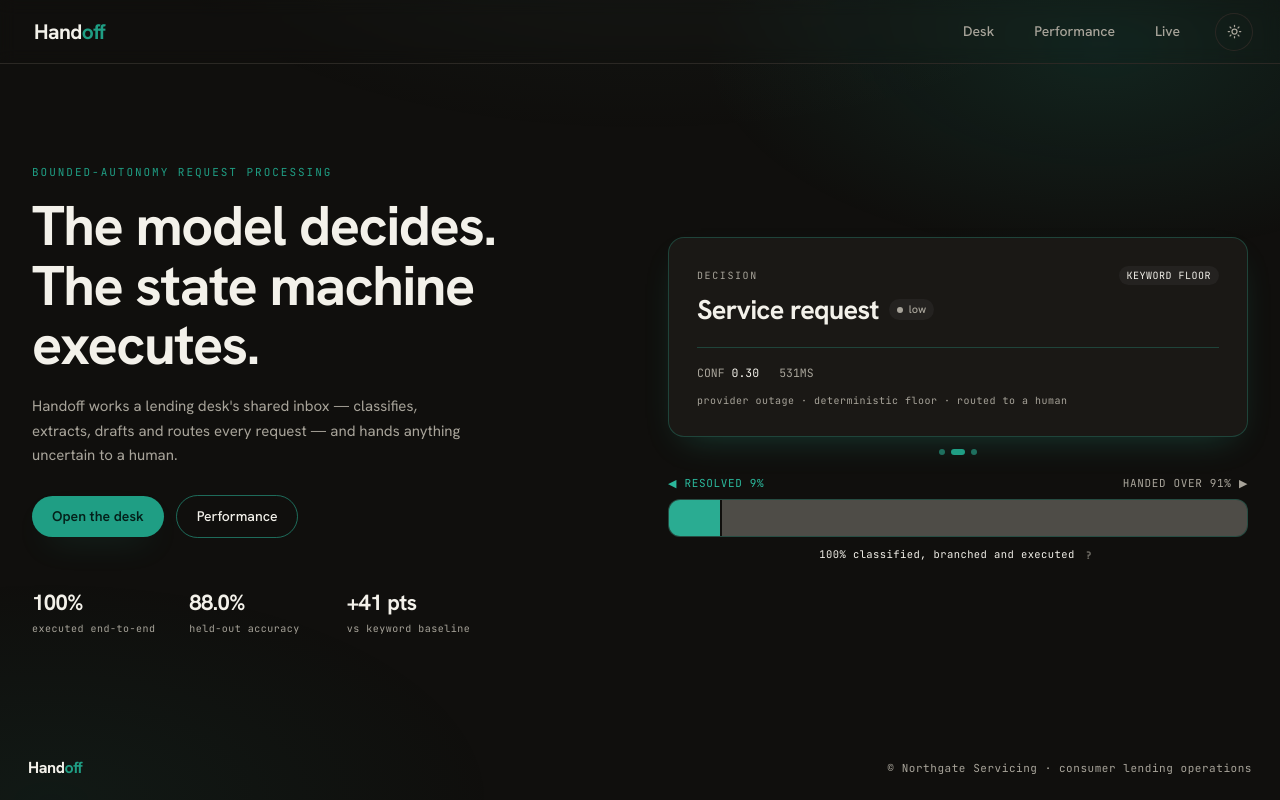
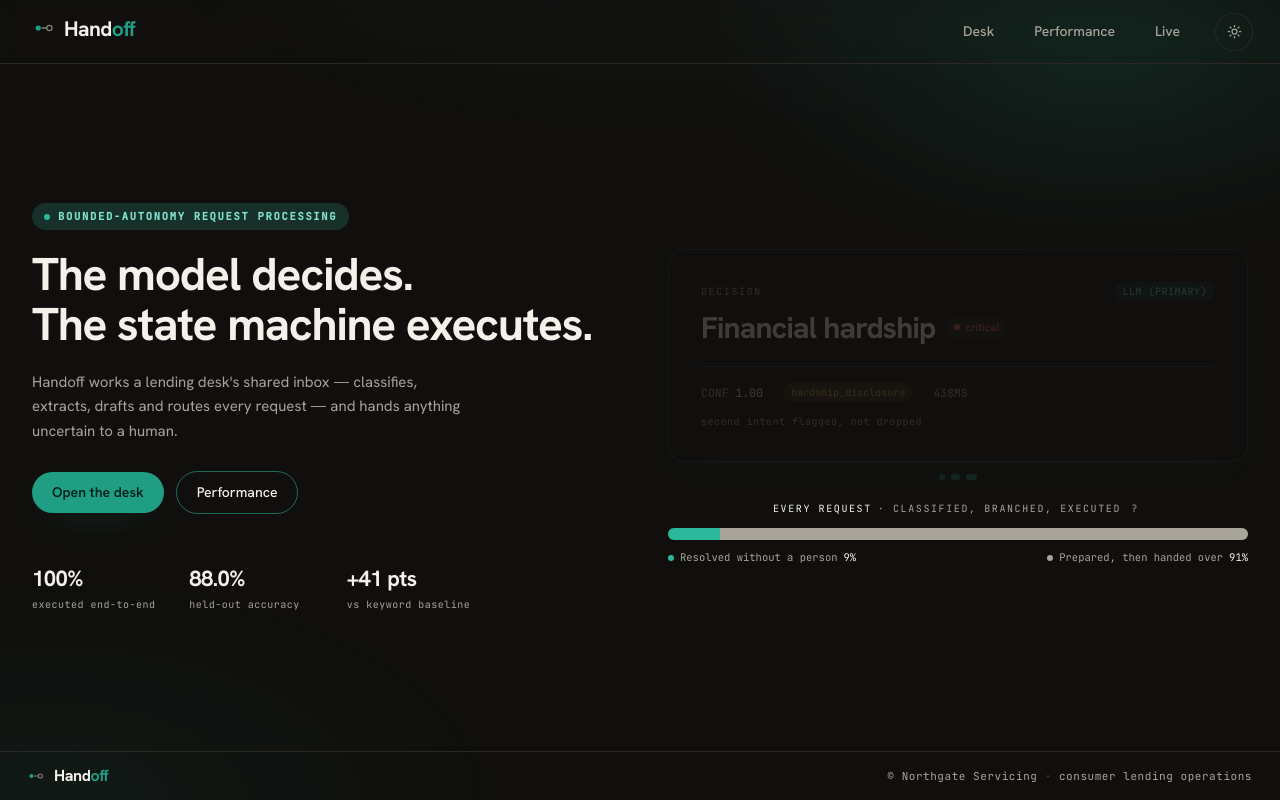
Before and after one commit to ayushgupta07xx/Request-Triage, a Next.js app in the folder web/: page / in a window 1280 px wide. Built offline with nearby package versions, Linux system fonts and the light colour scheme.

Commit message:
landing: a mark, a bar that reads as full, and type that leaves room for the product

```diff
--- a/web/app/page.tsx
+++ b/web/app/page.tsx
@@ -5,6 +5,7 @@ import { useEffect, useState } from "react";
 import { loadDataset, prefetchBakedDatasets } from "@/lib/data";
 import type { DemoData } from "@/lib/types";
 import CaseCarousel, { HandoffBar } from "@/components/case-carousel";
+import Wordmark from "@/components/wordmark";
 
 export default function Landing() {
   const [dev, setDev] = useState<DemoData | null>(null);
@@ -27,13 +28,28 @@ export default function Landing() {
 
   return (
     <div className="relative flex min-h-[calc(100dvh-64px)] flex-col">
-      <main className="page-enter mx-auto grid w-full max-w-7xl flex-1 items-center gap-14 px-8 py-12 lg:grid-cols-[1fr_1fr]">
+      <main className="page-enter mx-auto grid w-full max-w-7xl flex-1 items-center gap-14 px-8 py-10 lg:grid-cols-[1fr_1fr]">
         {/* ---- left: thesis ---------------------------------------------- */}
         <div>
-          <div className="rise font-mono text-[11px] uppercase tracking-[0.18em] text-primary">
-            Bounded-autonomy request processing
+          {/* Wide-tracked mono at 11px reads thin on its own. Filled, with a
+              live dot in front of it, the line carries the weight the claim
+              deserves. */}
+          <div
+            className="rise inline-flex items-center gap-2 rounded-full px-3 py-1.5"
+            style={{ background: "var(--accent)" }}
+          >
+            <span
+              className="h-1.5 w-1.5 shrink-0 rounded-full"
+              style={{ background: "var(--ok)" }}
+            />
+            <span
+              className="font-mono text-[10.5px] font-semibold uppercase tracking-[0.16em]"
+              style={{ color: "var(--accent-foreground)" }}
+            >
+              Bounded-autonomy request processing
+            </span>
           </div>
-          <h1 className="rise mt-4 text-balance text-[44px] font-bold leading-[1.06] tracking-tight sm:text-[56px]">
+          <h1 className="rise mt-5 text-balance text-[36px] font-bold leading-[1.08] tracking-tight sm:text-[46px]">
             The model decides.
             <br />
             The state machine executes.
@@ -94,12 +110,13 @@ export default function Landing() {
       </main>
 
       {/* ---- footer ------------------------------------------------------ */}
-      <footer className="flex items-center justify-between px-7 py-5">
-        <span className="select-none text-[16px] font-bold tracking-tight">
-          Hand<span className="text-primary">off</span>
-        </span>
+      <footer className="flex items-center justify-between gap-4 border-t px-7 py-4">
+        <Wordmark size="footer" />
         <span className="font-mono text-[11px] tracking-[0.05em] text-muted-foreground">
-          © Northgate Servicing · consumer lending operations
+          ©{" "}
+          <span className="text-foreground/80">Northgate Servicing</span>
+          <span className="opacity-40"> · </span>
+          consumer lending operations
         </span>
       </footer>
     </div>
--- a/web/components/case-carousel.tsx
+++ b/web/components/case-carousel.tsx
@@ -11,8 +11,12 @@ import InfoHint from "./info-hint";
 // system is built around. Nothing here is mocked -- every card is a persisted
 // case from the audit record.
 
-const HOLD = 2600;
-const FADE = 700;
+// The first swap is the page's proof that these are real cases cycling rather
+// than a screenshot. It has to land before a reader's attention moves to the
+// nav, so the opening hold is shorter than the ones that follow.
+const FIRST_HOLD = 1600;
+const HOLD = 2700;
+const FADE = 550;
 
 function pickShowcase(cases: Case[]): Case[] {
   const picks: Case[] = [];
@@ -55,52 +59,57 @@ export function HandoffBar({ automated }: { automated: number }) {
   }, []);
   const a = Math.round(automated * 100);
   const h = 100 - a;
+  const grow = (delay: number) => ({
+    transformOrigin: "left center",
+    transform: mounted ? "scaleX(1)" : "scaleX(0)",
+    transition: `transform 620ms cubic-bezier(0.22,1,0.36,1) ${delay}ms`,
+  });
   return (
     <div className="mt-5">
-      <div className="mb-2 flex items-center justify-between font-mono text-[11px] tracking-[0.06em]">
-        <span style={{ color: "var(--ok)" }}>◀ RESOLVED {a}%</span>
-        <span className="text-muted-foreground">HANDED OVER {h}% ▶</span>
-      </div>
-      <div
-        className="relative h-[38px] overflow-hidden rounded-xl bg-secondary"
-        style={{ border: "1px solid var(--border-accent)" }}
-      >
-        <div
-          className="absolute inset-y-0 left-0"
-          style={{
-            width: `${a}%`,
-            background: "var(--ok)",
-            opacity: 0.92,
-            transformOrigin: "left center",
-            transform: mounted ? "scaleX(1)" : "scaleX(0)",
-            transition: "transform 620ms cubic-bezier(0.22,1,0.36,1)",
-          }}
-        />
-        <div
-          className="absolute inset-y-0 right-0"
-          style={{
-            left: `${a}%`,
-            background: "var(--muted-foreground)",
-            opacity: 0.32,
-            transformOrigin: "right center",
-            transform: mounted ? "scaleX(1)" : "scaleX(0)",
-            transition: "transform 620ms cubic-bezier(0.22,1,0.36,1) 80ms",
-          }}
-        />
-        <div
-          className="absolute -inset-y-px w-[2px] bg-background"
-          style={{ left: `${a}%`, transform: "translateX(-1px)" }}
-        />
-      </div>
-      <div className="mt-2.5 flex items-center justify-center gap-1.5 font-mono text-[10.5px] tracking-[0.04em] text-muted-foreground">
-        <span className="text-foreground">100% classified, branched and executed</span>
+      {/* The whole-batch claim leads. The split below is what happened after,
+          and both halves of it are work the system did. */}
+      <div className="flex items-center justify-center gap-1.5 font-mono text-[10px] uppercase tracking-[0.16em] text-muted-foreground">
+        <span className="text-foreground">Every request</span>
+        <span>· classified, branched, executed</span>
         <InfoHint placement="top" label="What the split means">
           Every request is received, classified, entity-extracted, branched,
-          drafted, routed and logged with no person involved. The split above is
+          drafted, routed and logged with no person involved. The split below is
           only what closed itself — the rest reach an associate already prepared.
           That is the design: a disputed charge or a hardship disclosure should
           never close automatically.
         </InfoHint>
+      </div>
+
+      <div
+        className="mt-3 flex h-3 w-full overflow-hidden rounded-full"
+        style={{ background: "var(--secondary)" }}
+      >
+        <div style={{ width: `${a}%`, background: "var(--ok)", ...grow(0) }} />
+        <div
+          style={{
+            width: `${h}%`,
+            background: "var(--muted-foreground)",
+            ...grow(90),
+          }}
+        />
+      </div>
+
+      <div className="mt-2.5 flex flex-wrap items-center justify-between gap-x-4 gap-y-1 font-mono text-[10.5px] text-muted-foreground">
+        <span className="inline-flex items-center gap-1.5">
+          <span
+            className="h-1.5 w-1.5 rounded-full"
+            style={{ background: "var(--ok)" }}
+          />
+          Resolved without a person <span className="text-foreground">{a}%</span>
+        </span>
+        <span className="inline-flex items-center gap-1.5">
+          <span
+            className="h-1.5 w-1.5 rounded-full"
+            style={{ background: "var(--muted-foreground)" }}
+          />
+          Prepared, then handed over{" "}
+          <span className="text-foreground">{h}%</span>
+        </span>
       </div>
     </div>
   );
@@ -114,14 +123,23 @@ export default function CaseCarousel({ data }: { data: DemoData }) {
   useEffect(() => {
     if (showcase.length < 2) return;
     if (window.matchMedia("(prefers-reduced-motion: reduce)").matches) return;
-    const id = setInterval(() => {
-      setShow(false);
-      setTimeout(() => {
-        setIdx((i) => (i + 1) % showcase.length);
-        setShow(true);
-      }, FADE);
-    }, HOLD + FADE);
-    return () => clearInterval(id);
+    let holdT = 0;
+    let fadeT = 0;
+    const schedule = (hold: number) => {
+      holdT = window.setTimeout(() => {
+        setShow(false);
+        fadeT = window.setTimeout(() => {
+          setIdx((i) => (i + 1) % showcase.length);
+          setShow(true);
+          schedule(HOLD);
+        }, FADE);
+      }, hold);
+    };
+    schedule(FIRST_HOLD);
+    return () => {
+      window.clearTimeout(holdT);
+      window.clearTimeout(fadeT);
+    };
   }, [showcase.length]);
 
   const c = showcase[idx];
@@ -134,14 +152,14 @@ export default function CaseCarousel({ data }: { data: DemoData }) {
         transition: `opacity ${FADE}ms cubic-bezier(0.33,0,0.2,1)`,
       }}
     >
-      <div key={c.case_id} className="surface card-lift rounded-2xl p-7">
+      <div key={c.case_id} className="surface card-lift rounded-2xl p-8">
         <div className="flex items-center justify-between font-mono text-[10px] uppercase tracking-[0.16em] text-muted-foreground">
           <span>Decision</span>
           <SourceChip source={c.decision_source} />
         </div>
 
         <div className="mt-2 flex flex-wrap items-center gap-2.5">
-          <span className="text-[27px] font-bold leading-tight tracking-tight">
+          <span className="text-[30px] font-bold leading-tight tracking-tight">
             {TYPE_LABELS[c.request_type] ?? c.request_type}
           </span>
           <UrgencyChip urgency={c.urgency} />
--- a/web/components/nav.tsx
+++ b/web/components/nav.tsx
@@ -3,6 +3,7 @@
 import Link from "next/link";
 import { usePathname } from "next/navigation";
 import { useEffect, useState } from "react";
+import Wordmark from "./wordmark";
 
 function ThemeToggle() {
   const [dark, setDark] = useState(true);
@@ -43,11 +44,8 @@ export default function Nav() {
   ];
   return (
     <header className="sticky top-0 z-20 flex h-[64px] items-center gap-5 border-b bg-background/85 px-7 backdrop-blur">
-      <Link
-        href="/"
-        className="lift select-none rounded-lg px-1.5 py-0.5 text-[21px] font-bold tracking-tight"
-      >
-        Hand<span className="text-primary">off</span>
+      <Link href="/" className="lift rounded-lg px-1.5 py-1">
+        <Wordmark />
       </Link>
       <nav className="ml-auto flex items-center gap-2">
         {links.map((l) => {
--- /dev/null
+++ b/web/components/wordmark.tsx
@@ -0,0 +1,51 @@
+"use client";
+
+// The product mark, drawn from the same vocabulary as the rest of the app: a
+// filled dot, a connector, a hollow ring. Machine, then handover, then person.
+// It is the thesis at 20 pixels, and it means the wordmark reads as a product
+// rather than as a page heading.
+export default function Wordmark({
+  size = "nav",
+}: {
+  size?: "nav" | "footer";
+}) {
+  const nav = size === "nav";
+  const px = nav ? 21 : 16;
+  const mark = nav ? 20 : 16;
+
+  return (
+    <span className="inline-flex items-center gap-2.5">
+      <svg
+        width={mark}
+        height={mark}
+        viewBox="0 0 20 20"
+        fill="none"
+        aria-hidden
+        className="shrink-0 text-muted-foreground"
+      >
+        <circle cx="4.2" cy="10" r="2.6" fill="var(--primary)" />
+        <path
+          d="M7.9 10 H12.2"
+          stroke="currentColor"
+          strokeWidth="1.3"
+          strokeLinecap="round"
+          opacity="0.75"
+        />
+        <circle
+          cx="15.4"
+          cy="10"
+          r="2.6"
+          stroke="currentColor"
+          strokeWidth="1.3"
+          opacity="0.75"
+        />
+      </svg>
+      <span
+        className="select-none font-bold leading-none"
+        style={{ fontSize: px, letterSpacing: "-0.025em" }}
+      >
+        Hand<span style={{ color: "var(--primary)" }}>off</span>
+      </span>
+    </span>
+  );
+}
```
